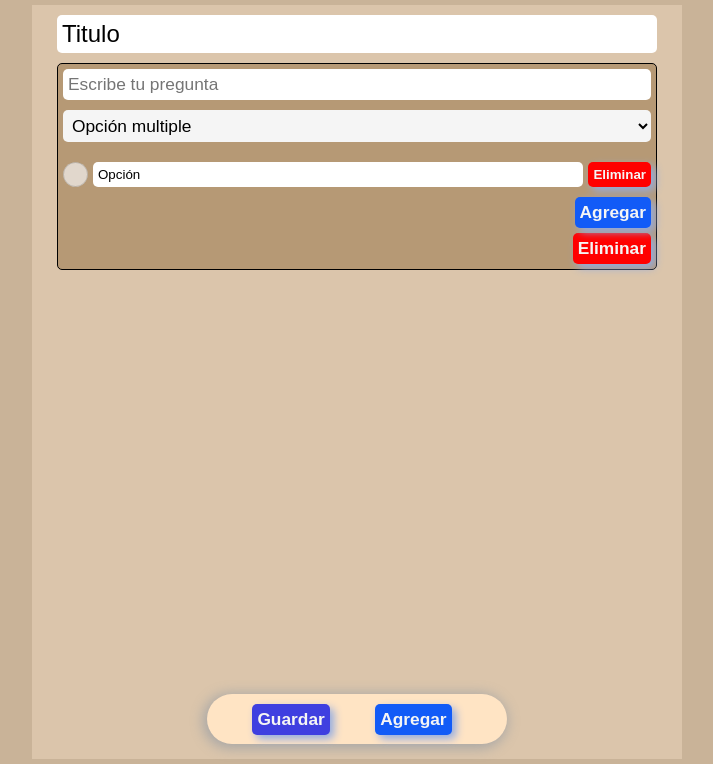
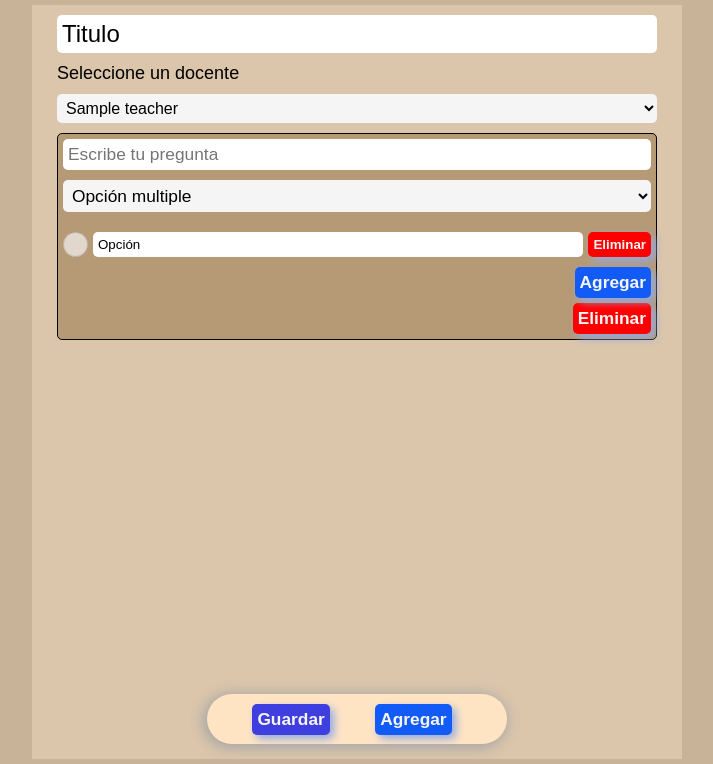
Before and after one commit to Emmanueloz/flask_web_evaluations, a Flask app: template app/templates/evaluation_add.jinja in a window 1280 px wide. Shown: the part 36-800 px from the top of the page, without its empty margins (283-996 px from the left). Run offline with Flask 3, Linux system fonts and the light colour scheme; the template is opened without the code that fills it: most values are stand-ins (such as "Sample title", 1, 10 or a date in 2020); parts of the project's set-up code (start-up, migrations or seed data) failed here and were passed over.

Commit message:
agregar el id teacher cuando se guarda la evaluacion

```diff
--- a/app/static/css/evaluation.css
+++ b/app/static/css/evaluation.css
@@ -29,6 +29,24 @@ main {
   border-radius: 5px;
   margin-bottom: 10px;
   padding: 5px;
+}
+
+#id_teacher{
+  width: 100%;
+  font-size: 16px;
+  margin-top: 10px;
+  border: 0;
+  outline: none;
+  border-radius: 5px;
+  margin-bottom: 10px;
+  padding: 5px;
+  background-color: whitesmoke;
+}
+
+.label_teacher{
+  font-size: 18px;
+  margin-top: 10px;
+  margin-bottom: 10px;
 }
 
 #container-btn {
--- a/app/static/js/elements.js
+++ b/app/static/js/elements.js
@@ -4,3 +4,4 @@ export const titleValue = document.getElementById("title");
 export const listQuestion = document.getElementById("ListQuestion");
 export const btnAddQuestion = document.getElementById("btnAddQuestion");
 export const btnSave = document.getElementById("btnSave");
+export const selectIdTeacher = document.getElementById("id_teacher");
--- a/app/static/js/generateEvaluation.js
+++ b/app/static/js/generateEvaluation.js
@@ -11,7 +11,7 @@ import { QuestionEditor } from "./components/QuestionEditor.js";
   lengthAnswers: 300,
 },
  */
-export const evaluation = {
+export const evaluation_json = {
   title: "Titulo",
   questions: [],
 };
--- a/app/static/js/main.js
+++ b/app/static/js/main.js
@@ -1,7 +1,7 @@
 import { ContextListQuestion } from "./context/contextListQuestion.js";
 import { QuestionEditor } from "./components/QuestionEditor.js";
-import { generateEvaluation, evaluation } from "./generateEvaluation.js";
-import { id } from "./elements.js";
+import { generateEvaluation, evaluation_json } from "./generateEvaluation.js";
+import { id, selectIdTeacher } from "./elements.js";
 
 import {
   titleValue,
@@ -23,16 +23,21 @@ btnAddQuestion.addEventListener("click", () => {
 
 // botón de lógica para guardar los datos
 btnSave.addEventListener("click", () => {
-  evaluation.questions = [];
+  evaluation_json.questions = [];
   for (const [key, value] of Object.entries(listQuestion.children)) {
     if (value.id === "dataEvaluation") {
       continue;
     }
     const objectQuestion = value.dataQuestion();
     objectQuestion.id = key;
-    evaluation.title = titleValue.value;
-    evaluation.questions.push(objectQuestion);
+    evaluation_json.title = titleValue.value;
+    evaluation_json.questions.push(objectQuestion);
   }
+
+  const evaluation = {
+    id_teacher: selectIdTeacher.value,
+    evaluation_json,
+  };
 
   console.log(evaluation);
 });
--- a/app/templates/evaluation_add.jinja
+++ b/app/templates/evaluation_add.jinja
@@ -22,6 +22,16 @@ Evaluación docente
     <section id="dataEvaluation">
       <input type="hidden" id="id" name="id" value="">
       <input type="text" id="title" value="Titulo" placeholder="Titulo">
+      <label for="id_teacher">
+        <span class="label_teacher">Seleccione un docente</span>
+        <select name="id_teacher" id="id_teacher">
+          {% if teachers %}
+          {% for teacher in teachers %}
+          <option value="{{teacher.id}}">{{teacher.name}}</option>
+          {% endfor %}
+          {% endif %}
+        </select>
+      </label>
     </section>
     <section id="ListQuestion">
       <question-editor></question-editor>
```
Also changed, not shown: app/routes/evaluation.py (+17 -1 lines), app/services/teacher.py (added, +21 -0 lines).
